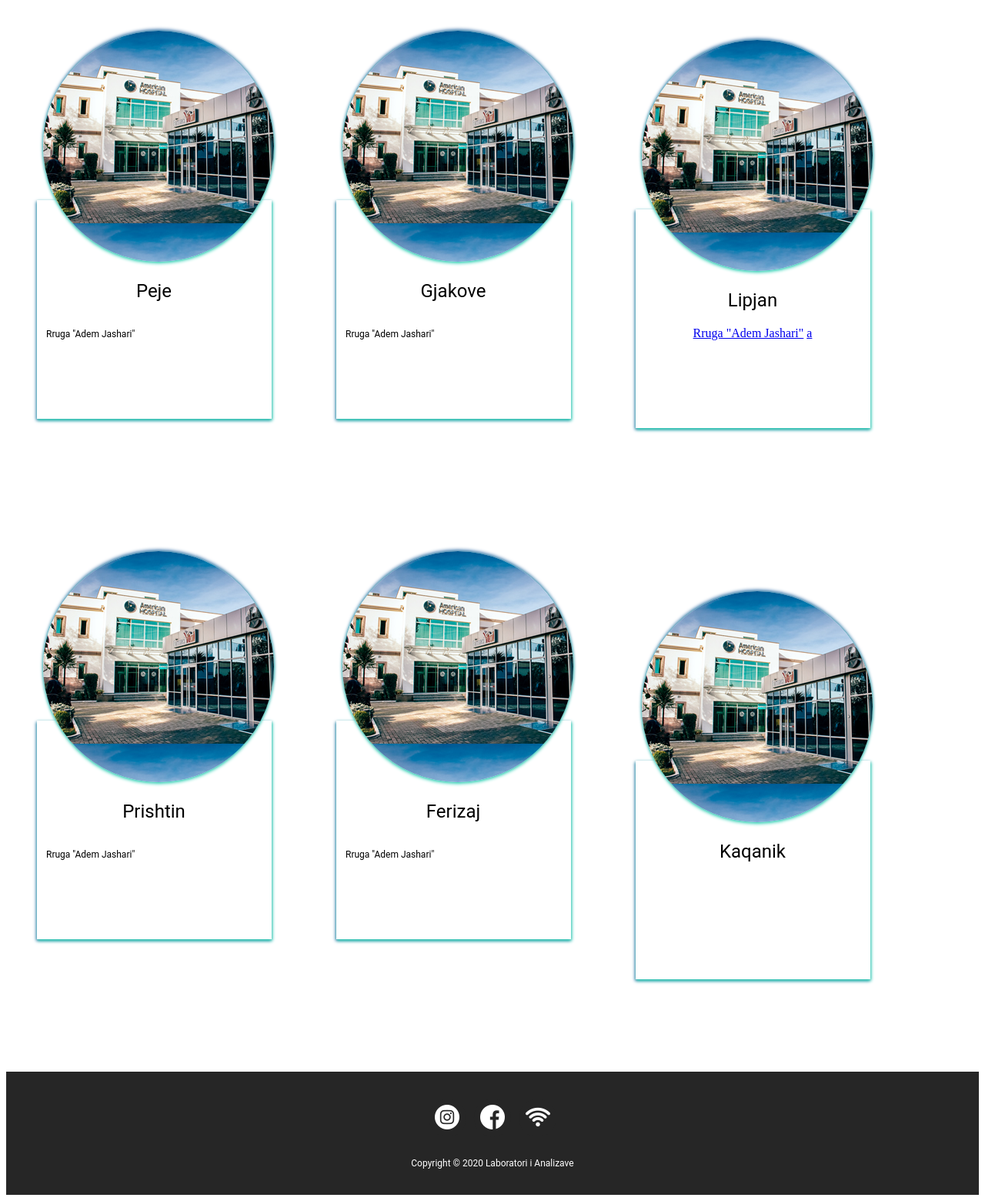
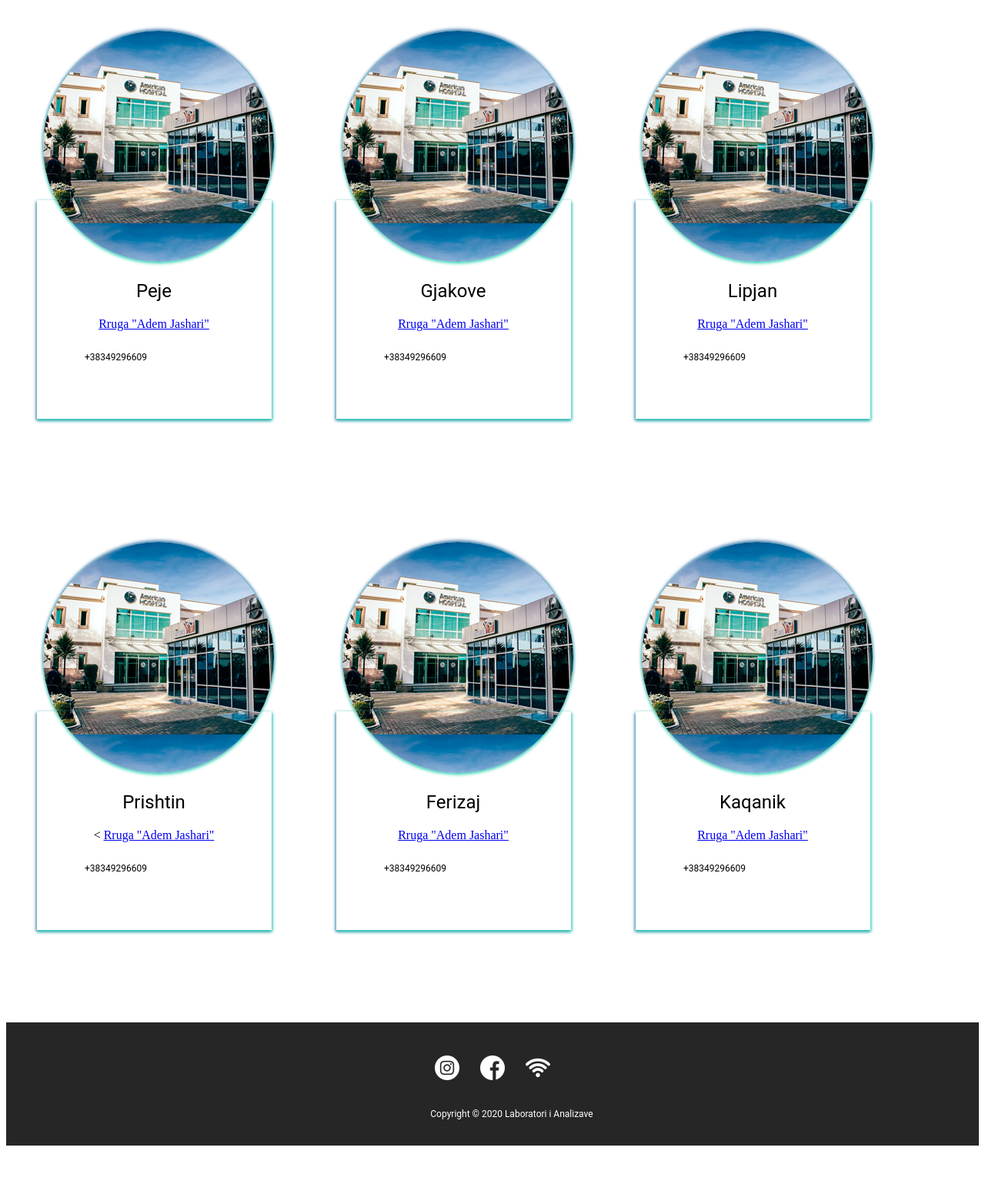
Before and after one commit to WebTeamCse/LaboratoriAnalizave, a PHP site: page /Location.php in a window 1280 px wide. Shown: the part 99-1659 px from the top of the page at 77% size. After the commit the page ends 1587 px from the top, so only its background shows below. Run offline with PHP 8.4, Linux system fonts and the light colour scheme.

Commit message:
ubdatelocation

```diff
--- a/Location/Location.php
+++ b/Location/Location.php
@@ -18,7 +18,8 @@
       <div class="fotodoctor"></div>
       <div class="description">
         <h2>Peje</h2>
-        <p> Rruga "Adem Jashari"</p>
+        <a href="https://goo.gl/maps/HhazXcVPSJbPYD3F9"> Rruga "Adem Jashari"</a>
+        <p>+38349296609</p>
       </div>
       </li>
       <li>
@@ -26,15 +27,18 @@
 
       <div class="description">
         <h2>Gjakove</h2>
-        <p>Rruga "Adem Jashari"</p>
+        <a href="https://goo.gl/maps/HhazXcVPSJbPYD3F9"> Rruga "Adem Jashari"</a>
+        <p>+38349296609</p>
+
       </div>
       </li>
       <li>
       <div class="fotodoctor"></div>
       <div class="description">
         <h2>Lipjan</h2>
-       <a href="https://www.google.com/maps"> Rruga "Adem Jashari"</a>
-       <a href="#"> a </a>
+       <a href="https://goo.gl/maps/HhazXcVPSJbPYD3F9"> Rruga "Adem Jashari"</a>
+       <p>+38349296609</p>
+
       </div>
       </li>
 
@@ -42,14 +46,16 @@
         <div class="fotodoctor"></div>
         <div class="description">
           <h2>Prishtin</h2>
-          <p>Rruga "Adem Jashari"</p>
+          < <a href="https://goo.gl/maps/HhazXcVPSJbPYD3F9"> Rruga "Adem Jashari"</a>
+          <p>+38349296609</p>
         </div>
         </li>
         <li>
             <div class="fotodoctor"></div>
             <div class="description">
               <h2>Ferizaj</h2>
-              <p>Rruga "Adem Jashari"</p>
+              <a href="https://goo.gl/maps/HhazXcVPSJbPYD3F9"> Rruga "Adem Jashari"</a>
+              <p>+38349296609</p>
             </div>
             </li>
 
@@ -58,6 +64,8 @@
                 <div class="fotodoctor"></div>
                 <div class="description">
                   <h2>Kaqanik</h2>
+                  <a href="https://goo.gl/maps/HhazXcVPSJbPYD3F9"> Rruga "Adem Jashari"</a>
+                  <p>+38349296609</p>
                   <p></p>
                 </div>
                 </li>
--- a/Location/Locaton.css
+++ b/Location/Locaton.css
@@ -13,13 +13,13 @@
     left: 8px;
   }
 
+
   .description{
     width: 300px;
     height: 200px;
     box-shadow: 1px 2px 4px #2cd3b4, -1px 2px 4px #3d72aa;
     position: relative;
     top: -80px;
-    z-index: -1;
     padding:84px 3px 0 2px;
     text-align: center;
   }
@@ -33,4 +33,5 @@
     line-height: 24px;
     padding: 10px;
     text-align: justify;
+    margin-left: 50px;
   }
```
